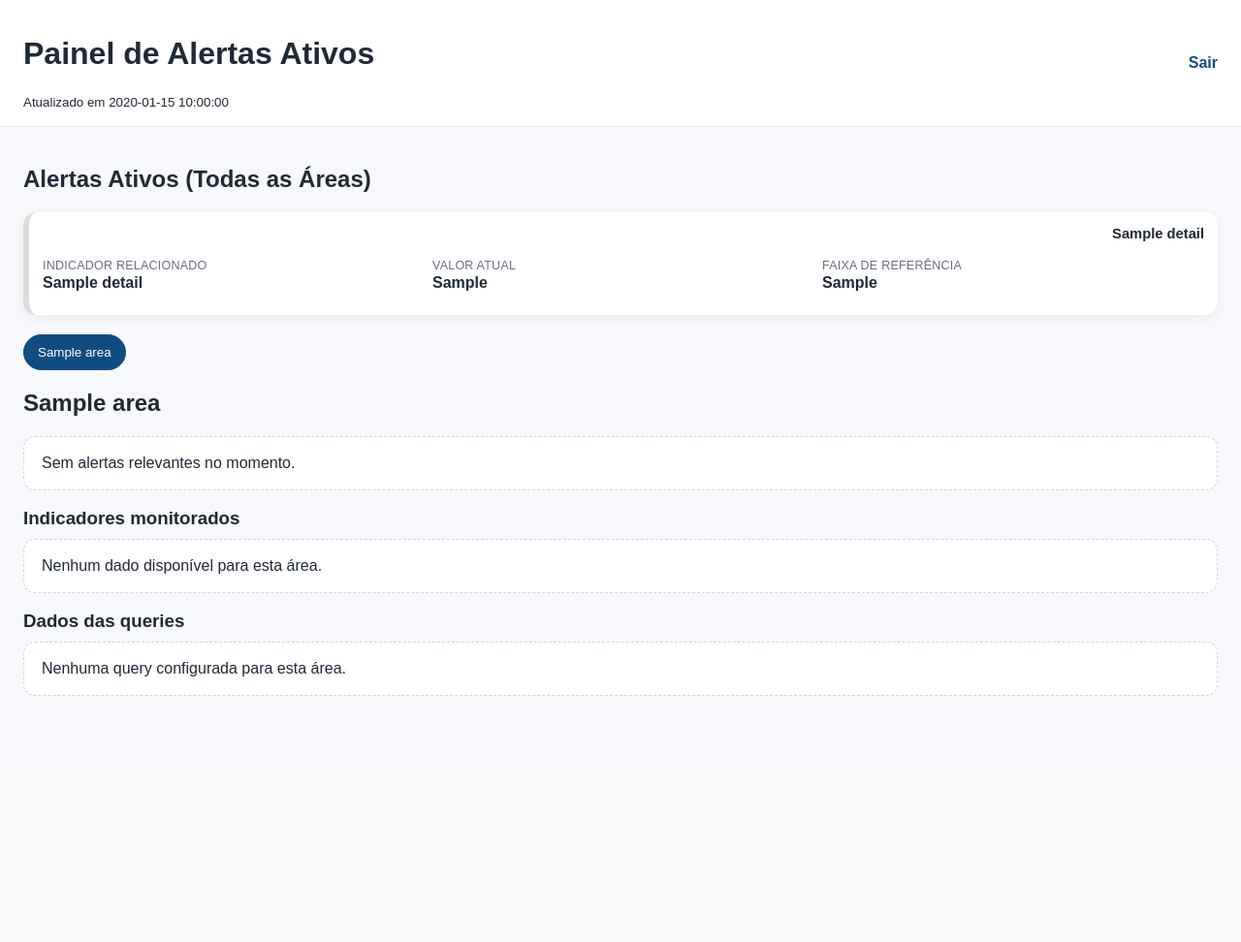
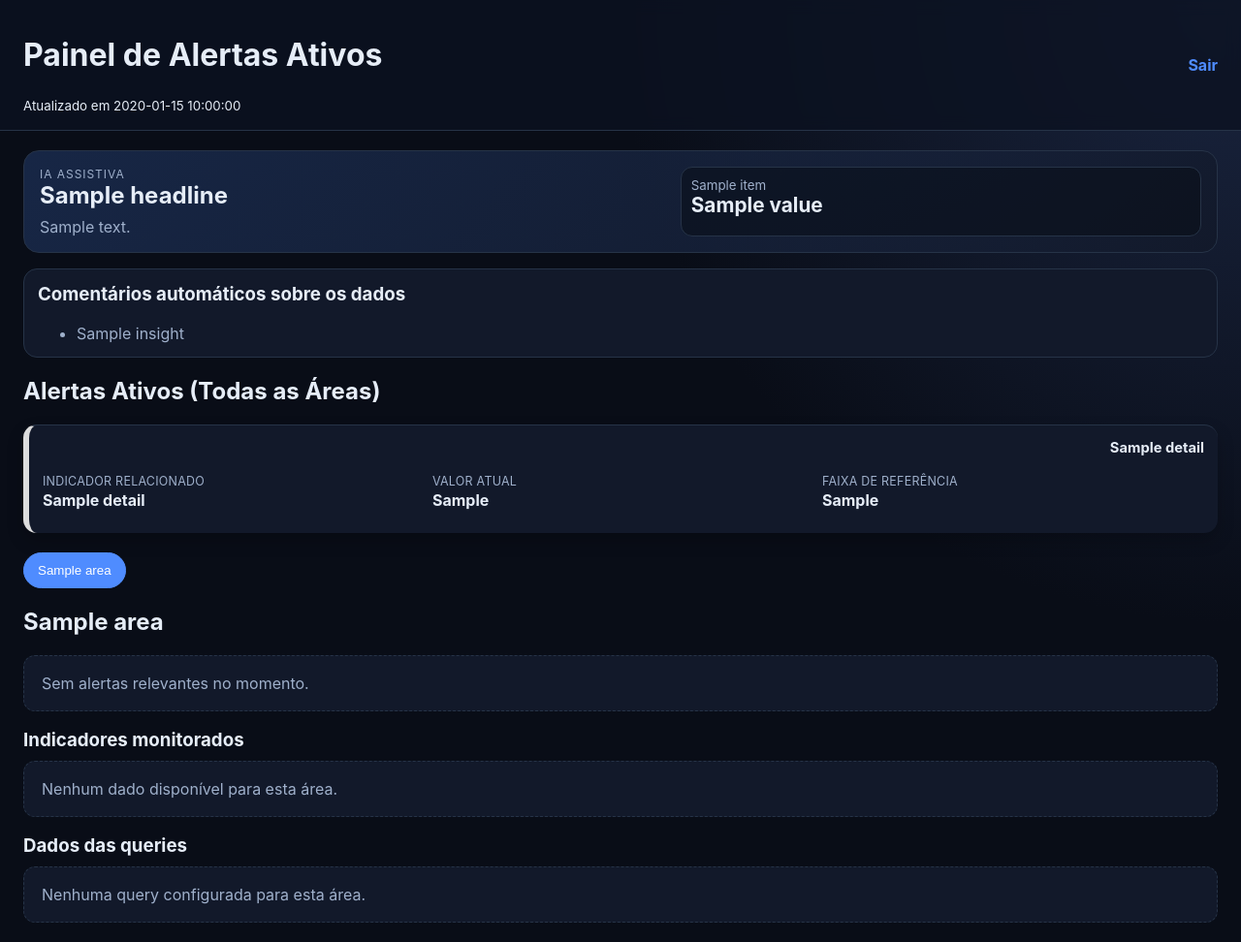
Before and after one commit to Victor-Moreira-da-Silva/indicador, a FastAPI app: template app/templates/dashboard.html in a window 1280 px wide. Shown: the whole page at 97% size. Before the commit the page ends 718 px from the top, so only its background shows below. Run offline with FastAPI, Linux system fonts and the light colour scheme; the template is opened without the code that fills it: most values are stand-ins (such as "Sample title", 1, 10 or a date in 2020).

Commit message:
atualizado

```diff
--- a/app/main.py
+++ b/app/main.py
@@ -142,6 +142,62 @@ def _build_alert_details(alert: Alert, area_metrics: dict[str, float | int | str
         "related_metric_value": metric_value,
         "related_metric_threshold": threshold,
         "priority_label": {"alta": "Alta prioridade", "media": "Prioridade média", "baixa": "Baixa prioridade"}.get(alert.prioridade, "Informativo"),
+    }
+
+def _build_ai_assistant_commentary(
+    metrics_by_area: dict[str, dict[str, float | int | str]],
+    query_results_by_area: dict[str, list[dict[str, object]]],
+    alerts: list[Alert],
+) -> dict[str, object]:
+    total_queries = sum(len(queries) for queries in query_results_by_area.values())
+    total_rows = sum(int(query.get("row_count", 0) or 0) for queries in query_results_by_area.values() for query in queries)
+    query_errors = sum(1 for queries in query_results_by_area.values() for query in queries if query.get("error"))
+    critical_alerts = [a for a in alerts if a.prioridade == "alta"]
+    medium_alerts = [a for a in alerts if a.prioridade == "media"]
+
+    area_pressure: list[tuple[str, float]] = []
+    for area, metrics in metrics_by_area.items():
+        score = 0.0
+        for key, value in metrics.items():
+            if not isinstance(value, (int, float)):
+                continue
+            meta = METRIC_CATALOG.get(key, {})
+            warn = meta.get("warn")
+            critical = meta.get("critical")
+            numeric = float(value)
+            if isinstance(critical, (int, float)) and numeric > float(critical):
+                score += 2.0
+            elif isinstance(warn, (int, float)) and numeric > float(warn):
+                score += 1.0
+        area_pressure.append((area, score))
+
+    area_pressure.sort(key=lambda item: item[1], reverse=True)
+    top_area = area_pressure[0][0] if area_pressure else "Sem área dominante"
+
+    insights: list[str] = []
+    if critical_alerts:
+        insights.append(f"{len(critical_alerts)} alertas de alta prioridade exigem resposta imediata.")
+    if query_errors:
+        insights.append(f"{query_errors} queries com erro podem reduzir a confiabilidade das análises.")
+    if total_rows > 0 and total_queries > 0:
+        avg_rows = round(total_rows / total_queries, 1)
+        insights.append(f"As consultas retornaram {total_rows} linhas no total (média de {avg_rows} por query).")
+    insights.append(f"Área com maior pressão operacional no momento: {top_area}.")
+
+    return {
+        "headline": "Assistente IA de Operações Hospitalares",
+        "summary": (
+            "O assistente cruza dados de todas as queries, gera alertas inteligentes e "
+            "destaca tendências para apoiar decisões táticas e estratégicas."
+        ),
+        "stats": [
+            {"label": "Queries monitoradas", "value": str(total_queries)},
+            {"label": "Linhas processadas", "value": str(total_rows)},
+            {"label": "Alertas críticos", "value": str(len(critical_alerts))},
+            {"label": "Alertas moderados", "value": str(len(medium_alerts))},
+            {"label": "Erros de consulta", "value": str(query_errors)},
+        ],
+        "insights": insights,
     }
 
 def _humanize_query_name(key: str) -> str:
@@ -316,6 +372,7 @@ async def dashboard(request: Request):
         for alert in alerts
     ]
     metrics_view_by_area = {area: _build_metrics_view(metrics_by_area.get(area, {})) for area in AREAS}
+    ai_commentary = _build_ai_assistant_commentary(metrics_by_area, query_results_by_area, alerts)
 
     return templates.TemplateResponse(
         request,
@@ -327,6 +384,7 @@ async def dashboard(request: Request):
             "metrics_by_area": metrics_view_by_area,
             "query_results_by_area": query_results_by_area,
             "all_alerts": all_alerts_view,
+            "ai_commentary": ai_commentary,
             "generated_at": datetime.now(UTC),
         },
     )
--- a/app/static/styles.css
+++ b/app/static/styles.css
@@ -1,16 +1,19 @@
 :root {
-  color-scheme: light;
-  --bg: #f6f8fb;
-  --card: #ffffff;
-  --ink: #1f2937;
-  --primary: #0f4c81;
-  --high: #b42318;
-  --med: #b54708;
-  --low: #175cd3;
+  color-scheme: dark;
+  --bg: #090d17;
+  --card: #12192a;
+  --card-2: #182235;
+  --ink: #e6edf7;
+  --ink-muted: #9fb0cb;
+  --line: #263347;
+  --primary: #4f8cff;
+  --high: #ff5d70;
+  --med: #ffae57;
+  --low: #63a0ff;
 }
 
 * { box-sizing: border-box; }
-body { margin: 0; font-family: Arial, sans-serif; color: var(--ink); background: var(--bg); }
+body { margin: 0; font-family: Inter, Segoe UI, Arial, sans-serif; color: var(--ink); background: radial-gradient(circle at top right, #1a2540 0%, var(--bg) 40%); }
 
 .login-body { display: grid; place-items: center; min-height: 100vh; }
 .login-card {
@@ -32,24 +36,68 @@ body { margin: 0; font-family: Arial, sans-serif; color: var(--ink); background:
   background: var(--primary);
   cursor: pointer;
 }
-.error { background: #fee4e2; color: #912018; padding: 10px; border-radius: 8px; margin-bottom: 12px; }
+.error { background: #3a1620; color: #ffd7dc; padding: 10px; border-radius: 8px; margin-bottom: 12px; border: 1px solid #7f2939; }
 
 .topbar {
   display: flex;
   align-items: center;
   justify-content: space-between;
   padding: 16px 24px;
-  background: #fff;
-  border-bottom: 1px solid #e2e8f0;
+  background: rgba(12, 18, 33, .8);
+  backdrop-filter: blur(8px);
+  border-bottom: 1px solid var(--line);
 }
 .topbar a { color: var(--primary); text-decoration: none; font-weight: 700; }
 main { padding: 20px 24px; }
 
+.ai-hero {
+  border: 1px solid var(--line);
+  background: linear-gradient(135deg, rgba(79,140,255,.2), rgba(18,25,42,.95));
+  border-radius: 16px;
+  padding: 16px;
+  display: grid;
+  grid-template-columns: 1.2fr 1fr;
+  gap: 16px;
+  margin-bottom: 16px;
+}
+.kicker {
+  margin: 0 0 4px;
+  color: var(--ink-muted);
+  text-transform: uppercase;
+  font-size: .75rem;
+  letter-spacing: .08em;
+}
+.ai-hero h2 { margin: 0 0 8px; }
+.ai-hero p { margin: 0; color: var(--ink-muted); }
+.hero-stats {
+  display: grid;
+  grid-template-columns: repeat(auto-fit, minmax(130px, 1fr));
+  gap: 10px;
+}
+.hero-stats article {
+  background: rgba(9,13,23,.55);
+  border: 1px solid var(--line);
+  border-radius: 12px;
+  padding: 10px;
+}
+.hero-stats small { display: block; color: var(--ink-muted); }
+.hero-stats strong { font-size: 1.3rem; }
+.insights-section {
+  margin-bottom: 20px;
+  border: 1px solid var(--line);
+  border-radius: 14px;
+  background: var(--card);
+  padding: 14px;
+}
+.insights-section h3 { margin-top: 0; }
+.insights-section ul { margin-bottom: 0; color: var(--ink-muted); }
+
 .top-alerts { margin-bottom: 20px; }
 .tabs { display: flex; gap: 10px; flex-wrap: wrap; margin-bottom: 12px; }
 .tab-btn {
-  border: 1px solid #cbd5e1;
-  background: #fff;
+  border: 1px solid var(--line);
+  background: var(--card);
+  color: var(--ink);
   padding: 10px 14px;
   border-radius: 999px;
   cursor: pointer;
@@ -60,7 +108,7 @@ main { padding: 20px 24px; }
 .tab-panel.active { display: block; }
 
 .alerts-grid { display: grid; grid-template-columns: repeat(auto-fit, minmax(320px, 1fr)); gap: 12px; }
-.alert { background: #fff; border-radius: 14px; padding: 14px; border-left: 6px solid #ddd; box-shadow: 0 3px 12px rgba(0,0,0,.06); }
+.alert { background: var(--card); border-radius: 14px; padding: 14px; border-left: 6px solid #ddd; border-top: 1px solid var(--line); box-shadow: 0 8px 18px rgba(0,0,0,.2); }
 .alert .meta { display: flex; justify-content: space-between; margin-bottom: 8px; font-size: .92rem; }
 .alert.priority-alta { border-left-color: var(--high); }
 .alert.priority-media { border-left-color: var(--med); }
@@ -74,29 +122,29 @@ main { padding: 20px 24px; }
   margin: 10px 0;
 }
 .alert-details dt {
-  color: #667085;
+  color: var(--ink-muted);
   font-size: .78rem;
   text-transform: uppercase;
   letter-spacing: .02em;
 }
 .alert-details dd { margin: 2px 0 0; font-weight: 700; }
-.empty { padding: 18px; background: #fff; border-radius: 12px; border: 1px dashed #cbd5e1; }
+.empty { padding: 18px; background: var(--card); border-radius: 12px; border: 1px dashed var(--line); color: var(--ink-muted); }
 
 .metrics-section { margin-top: 18px; }
 .metrics-section h3 { margin: 0 0 10px; }
 .metrics-grid { display: grid; grid-template-columns: repeat(auto-fit, minmax(230px, 1fr)); gap: 12px; }
 .metric-card {
-  background: #fff;
+  background: var(--card);
   border-radius: 12px;
   padding: 12px;
-  border: 1px solid #e2e8f0;
+  border: 1px solid var(--line);
   display: grid;
   gap: 6px;
 }
-.metric-card small { color: #475467; }
+.metric-card small { color: var(--ink-muted); }
 .metric-card strong { font-size: 1.1rem; }
 .metric-card span { font-weight: 700; font-size: .92rem; }
-.metric-card em { color: #667085; font-style: normal; font-size: .82rem; }
+.metric-card em { color: var(--ink-muted); font-style: normal; font-size: .82rem; }
 .metric-status-crítico { border-left: 5px solid var(--high); }
 .metric-status-atenção { border-left: 5px solid var(--med); }
 .metric-status-controlado { border-left: 5px solid #16a34a; }
--- a/app/templates/dashboard.html
+++ b/app/templates/dashboard.html
@@ -16,6 +16,32 @@
   </header>
 
   <main>
+
+    <section class="ai-hero">
+      <div>
+        <p class="kicker">IA Assistiva</p>
+        <h2>{{ ai_commentary.headline }}</h2>
+        <p>{{ ai_commentary.summary }}</p>
+      </div>
+      <div class="hero-stats">
+        {% for item in ai_commentary.stats %}
+        <article>
+          <small>{{ item.label }}</small>
+          <strong>{{ item.value }}</strong>
+        </article>
+        {% endfor %}
+      </div>
+    </section>
+
+    <section class="insights-section">
+      <h3>Comentários automáticos sobre os dados</h3>
+      <ul>
+        {% for insight in ai_commentary.insights %}
+        <li>{{ insight }}</li>
+        {% endfor %}
+      </ul>
+    </section>
+
      <section class="top-alerts">
       <h2>Alertas Ativos (Todas as Áreas)</h2>
       {% if all_alerts|length == 0 %}
```
Also changed, not shown: other parts of app/static/styles.css (+11 -36 lines).
